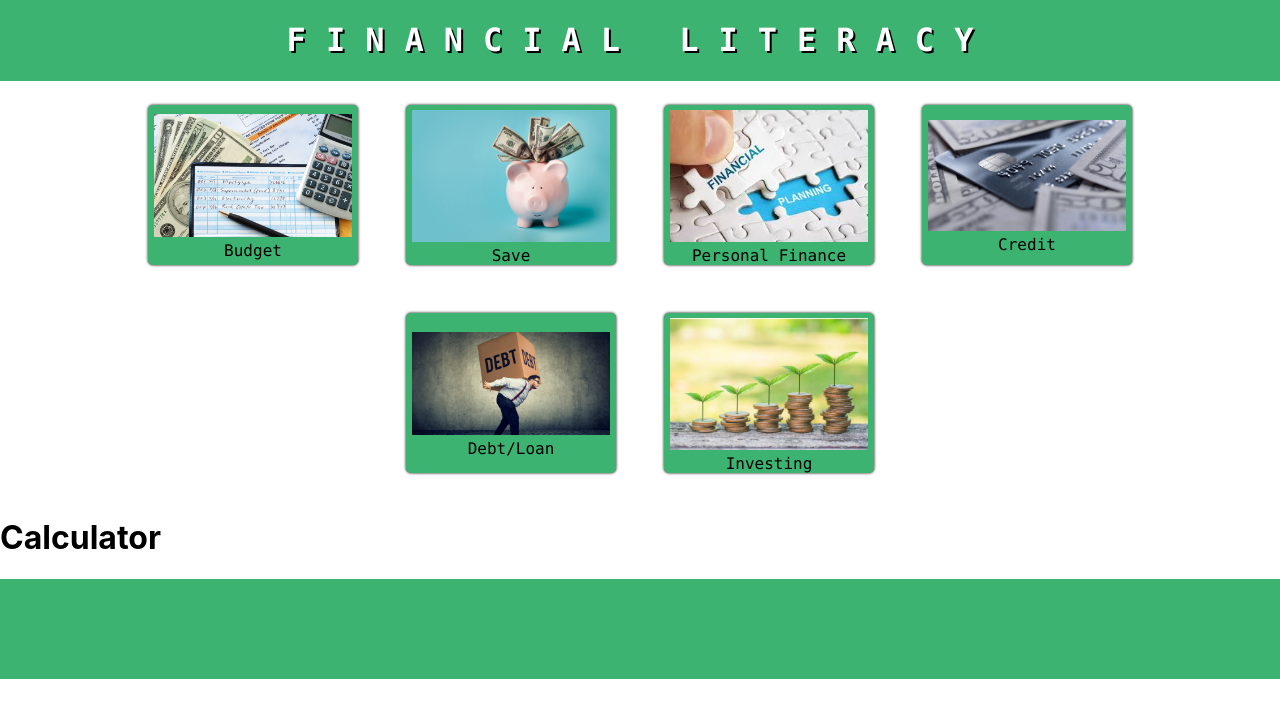
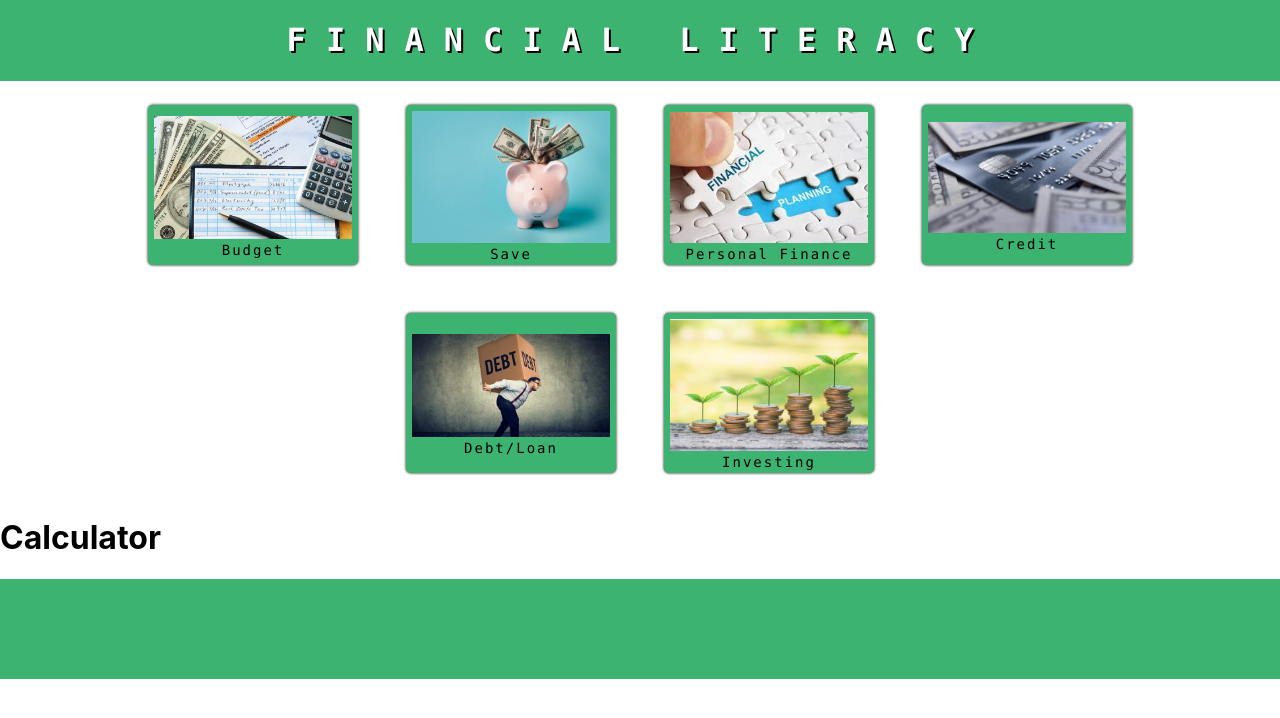
Before and after one commit to Geber-Leyva/Financial-Lit, a React (Create React App) app: page / in a window 1280 px wide. Shown: the top 718 px of the page. Built offline with nearby package versions, Linux system fonts and the light colour scheme.

Commit message:
updated css

```diff
--- a/src/Topics.css
+++ b/src/Topics.css
@@ -23,17 +23,19 @@
   background-color: mediumseagreen;
   margin: 1.5rem;
   text-align: center;
-  font-family: "Lucida Console", "Courier New", monospace;
   position: relative;
   box-shadow: 0 0 3px black;
   overflow: hidden;
   border: none;
   border-radius: 5px;
-  font-size: 1em;
   padding-top: 5px;
+}
 
-
-
+span{
+  font-family: "Lucida Console", "Courier New", monospace;
+  font-size: 14px;
+  font-weight: 500;
+  letter-spacing: 2px;
 
 }
 
--- a/src/Topics.js
+++ b/src/Topics.js
@@ -1,20 +1,20 @@
 import React from 'react'
-import budg from './pictures/budget.jpg'
-import sav from './pictures/save.jpg'
-import cred from './pictures/credit.jpg'
-import pf from './pictures/personalfinance.jpeg'
-import deb from './pictures/debt.png'
+import budget from './pictures/budget.jpg'
+import saving from './pictures/save.jpg'
+import credit from './pictures/credit.jpg'
+import personalFinance from './pictures/personalfinance.jpeg'
+import debt from './pictures/debt.png'
 import invest from './pictures/investing.jpg'
 import './Topics.css'
 import TopicCard from './TopicCard'
 
 
 const topics= [
-  {id: 1 , name: "Budget", image :budg,},
-  {id: 2 , name: "Save", image: sav,},
-  {id: 3 , name: "Personal Finance", image: pf,},
-  {id: 4 , name : "Credit", image: cred,},
-  {id: 5 , name : "Debt/Loan", image : deb,},
+  {id: 1 , name: "Budget", image :budget,},
+  {id: 2 , name: "Save", image: saving,},
+  {id: 3 , name: "Personal Finance", image: personalFinance,},
+  {id: 4 , name : "Credit", image: credit,},
+  {id: 5 , name : "Debt/Loan", image : debt,},
   {id: 6, name: "Investing", image: invest},
 ]
 
```
